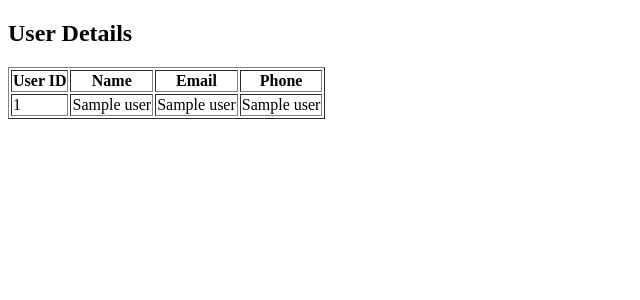
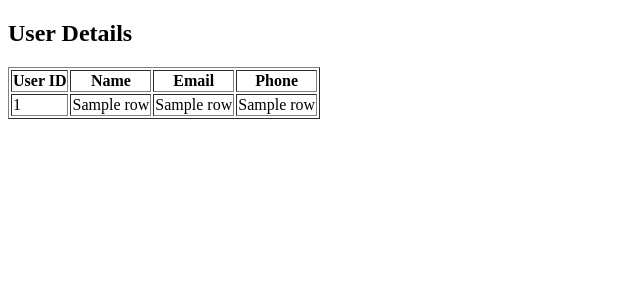
Before and after one commit to senthilVyTCDC/CEG-Ariyalur-Batch1, a Flask app: template CreditCardFraud/templates/user.html in a window 1280 px wide. Shown: the top 300 px of the page, without its empty margins (0-640 px from the left). Run offline with Flask 3, Linux system fonts and the light colour scheme; the template is opened without the code that fills it: most values are stand-ins (such as "Sample title", 1, 10 or a date in 2020).

Commit message:
table connected

```diff
--- a/CreditCardFraud/App.py
+++ b/CreditCardFraud/App.py
@@ -10,7 +10,7 @@ db = mysql.connector.connect(
     password="revanth",  # change this
     database="CreditCardFraud"
 )
-
+cursor = db.cursor(dictionary=True)
 @app.route('/')
 def Home():
     return render_template('index.html')
@@ -27,6 +27,7 @@ def user():
     cursor = db.cursor()
     cursor.execute("SELECT * FROM user")
     data = cursor.fetchall()
+    print(data)   # 👈 ADD THIS LINE (important)
     return render_template("user.html", records=data)
 
 if __name__ == "__main__":
--- a/CreditCardFraud/templates/user.html
+++ b/CreditCardFraud/templates/user.html
@@ -15,12 +15,12 @@
         <th>Phone</th>
     </tr>
 
-    {% for user in users %}
+    {% for row in records %}
     <tr>
-        <td>{{ user[0] }}</td>
-        <td>{{ user[1] }}</td>
-        <td>{{ user[2] }}</td>
-        <td>{{ user[3] }}</td>
+        <td>{{ row[0] }}</td>
+        <td>{{ row[1] }}</td>
+        <td>{{ row[2] }}</td>
+        <td>{{ row[3] }}</td>
     </tr>
     {% endfor %}
 
```
